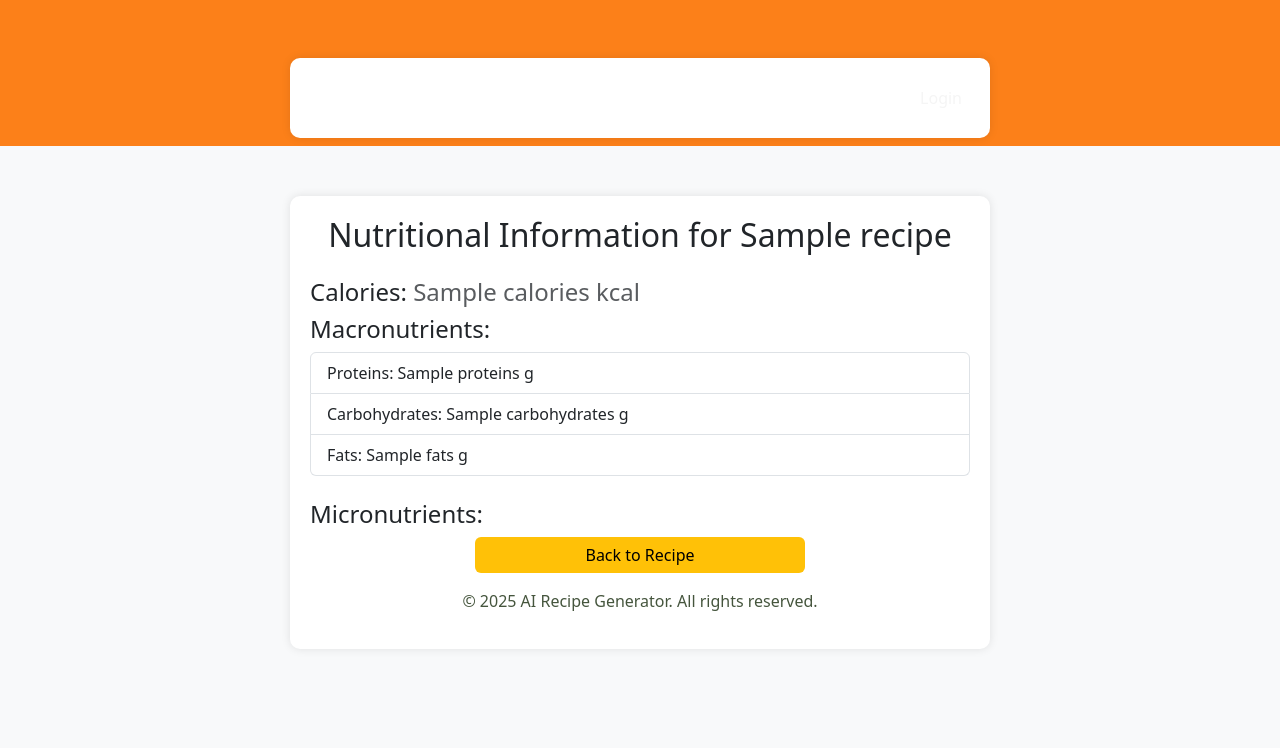
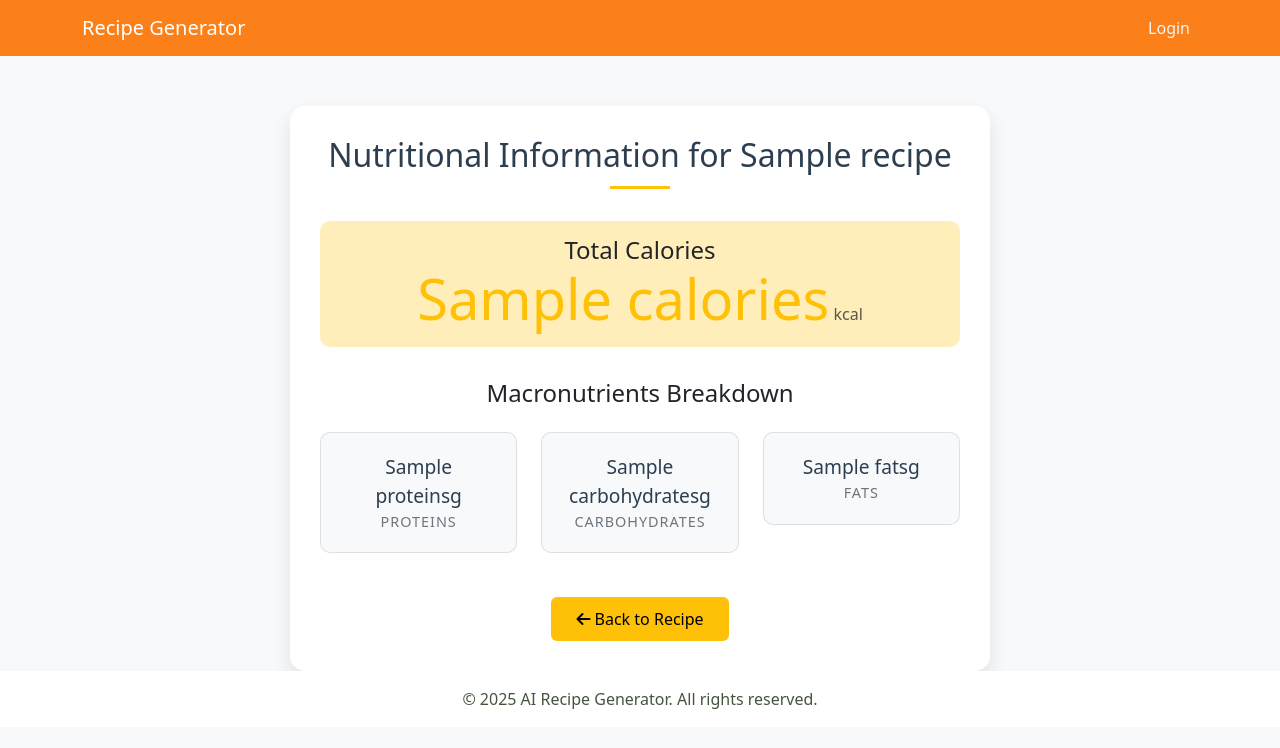
Before and after one commit to lishazz/recipe_generator, a Django app: template apps/user/templates/nutritional_info.html in a window 1280 px wide. Shown: the top 748 px of the page. Run offline with Django 3.2, Linux system fonts and the light colour scheme; the template is opened without the code that fills it: most values are stand-ins (such as "Sample title", 1, 10 or a date in 2020); some libraries are stand-ins or nearby versions.

Commit message:
added the feature nutritional information

```diff
--- a/apps/user/templates/nutritional_info.html
+++ b/apps/user/templates/nutritional_info.html
@@ -2,62 +2,112 @@
 
 {% block title %}Nutritional Info|RecipeGen{% endblock title %}
 
-
 {% block style %}
-
 <style>
     body {
         background-color: #f8f9fa;
     }
-    .container {
+    .container-custom {
         max-width: 700px;
         margin-top: 50px;
         background: #fff;
-        padding: 20px;
-        border-radius: 10px;
-        box-shadow: 0 0 10px rgba(0, 0, 0, 0.1);
+        padding: 30px;
+        border-radius: 15px;
+        box-shadow: 0 10px 20px rgba(0, 0, 0, 0.1);
     }
     .btn {
         background-color: #ffc107;
         border: none;
         color: #000;
+        padding: 10px 25px;
+        transition: all 0.3s ease;
     }
     .btn:hover {
         background-color: #e0a800;
+        transform: translateY(-2px);
+        box-shadow: 0 5px 15px rgba(0, 0, 0, 0.1);
+    }
+    .nutrition-header {
+        color: #2c3e50;
+        margin-bottom: 2rem;
+        position: relative;
+        padding-bottom: 15px;
+    }
+    .nutrition-header:after {
+        content: '';
+        position: absolute;
+        bottom: 0;
+        left: 50%;
+        transform: translateX(-50%);
+        width: 60px;
+        height: 3px;
+        background-color: #ffc107;
+    }
+    .macro-card {
+        background: #f8f9fa;
+        border-radius: 10px;
+        padding: 20px;
+        margin-bottom: 20px;
+        border: 1px solid rgba(0,0,0,0.1);
+    }
+    .macro-value {
+        font-size: 1.2rem;
+        color: #2c3e50;
+        font-weight: 500;
+    }
+    .macro-label {
+        color: #6c757d;
+        font-size: 0.9rem;
+        text-transform: uppercase;
+        letter-spacing: 1px;
+    }
+    .calories-display {
+        background: #ffeeba;
+        padding: 15px;
+        border-radius: 10px;
+        margin-bottom: 2rem;
     }
 </style>
-
 {% endblock style %}
 
-{% block navlinks %}{% endblock navlinks %}
+{% block content %}
+<div class="container container-custom">
+    <h2 class="text-center nutrition-header">Nutritional Information for {{ recipe.name }}</h2>
 
-
-{% block messages %}{% endblock messages %}
-
-{% block content %}
-
-<div class="container">
-    <h2 class="text-center mb-4">Nutritional Information for {{ recipe.name }}</h2>
-
-    <h4>Calories: <span class="text-muted">{{ recipe.calories }} kcal</span></h4>
-    <h4>Macronutrients:</h4>
-    <ul class="list-group mb-4">
-        <li class="list-group-item">Proteins: {{ recipe.proteins }} g</li>
-        <li class="list-group-item">Carbohydrates: {{ recipe.carbohydrates }} g</li>
-        <li class="list-group-item">Fats: {{ recipe.fats }} g</li>
-    </ul>
-
-    <h4>Micronutrients:</h4>
-    {% comment %} <ul class="list-group mb-4">
-        {% for nutrient, amount in recipe.micronutrients.items() %}
-            <li class="list-group-item">{{ nutrient }}: {{ amount }}</li>
-        {% endfor %}
-    </ul> {% endcomment %}
-
-    <div class="text-center">
-        <button class="btn w-50">Back to Recipe</button>
+    <div class="calories-display text-center">
+        <h4 class="mb-0">Total Calories</h4>
+        <span class="display-4 text-warning">{{ recipe.calories }}</span>
+        <span class="text-muted">kcal</span>
     </div>
 
+    <h4 class="text-center mb-4">Macronutrients Breakdown</h4>
+    <div class="row">
+        <div class="col-md-4">
+            <div class="macro-card text-center">
+                <div class="macro-value">{{ recipe.proteins }}g</div>
+                <div class="macro-label">Proteins</div>
+            </div>
+        </div>
+        <div class="col-md-4">
+            <div class="macro-card text-center">
+                <div class="macro-value">{{ recipe.carbohydrates }}g</div>
+                <div class="macro-label">Carbohydrates</div>
+            </div>
+        </div>
+        <div class="col-md-4">
+            <div class="macro-card text-center">
+                <div class="macro-value">{{ recipe.fats }}g</div>
+                <div class="macro-label">Fats</div>
+            </div>
+        </div>
+    </div>
+
+    <div class="text-center mt-4">
+        <a href="{% url 'user_view_recipe' recipe_id=recipe.id %}" class="btn">
+            <i class="fas fa-arrow-left mr-2"></i> Back to Recipe
+        </a>
+    </div>
+</div>
 {% endblock content %}
 
 {% block script %}{% endblock script %}
--- a/apps/user/templates/user_view_recipe.html
+++ b/apps/user/templates/user_view_recipe.html
@@ -89,7 +89,7 @@
             <p>{{recipe.cook_time}} min</p>
 
     <div class="d-flex justify-content-between">
-        <a href="{% url 'generate_recipe' %}"class="btn w-50 me-2">Back to Recipe</a>
+        <a href="{% url 'nutritional_info' recipe_id=recipe.id %}" class="btn w-30 me-2">Nutritional Info</a>
         <a href="{% url 'toggle_favorite' recipe.id %}" class="btn w-50 me-2">
             {% if recipe in user.favorite_recipes.all %}
                 Remove from Favorite
--- a/apps/user/urls.py
+++ b/apps/user/urls.py
@@ -6,10 +6,10 @@ urlpatterns = [
     path('user_dashboard/', views.user_dashboard, name='user_dashboard'),
     path("addreview_rating/<int:recipe_id>/", views.addreview_rating, name="addreview_rating"),
     path('generate_recipe/',views.generate_recipe,name='generate_recipe'),
-    path('nutritional_info/',views.nutritional_info,name='nutritional_info'),
+    path('nutritional_info/<int:recipe_id>/', views.nutritional_info, name='nutritional_info'),
     path('user_settings/',views.user_settings,name='user_settings'),
     # path('user_view_recipe/',views.user_view_recipe,name='user_view_recipe'),
     path('favourite_recipe/',views.favourite_recipe,name='favourite_recipe'),
-    path("recipe/<int:recipe_id>/", views.user_view_recipe, name="user_view_recipe"),
+    path("recipe/<int:recipe_id>/", views.user_view_recipe, name='user_view_recipe'),
     path('recipe/<int:recipe_id>/favorite/', views.toggle_favorite, name='toggle_favorite'),
 ]
```
Also changed, not shown: apps/user/views.py (+28 -2 lines).
